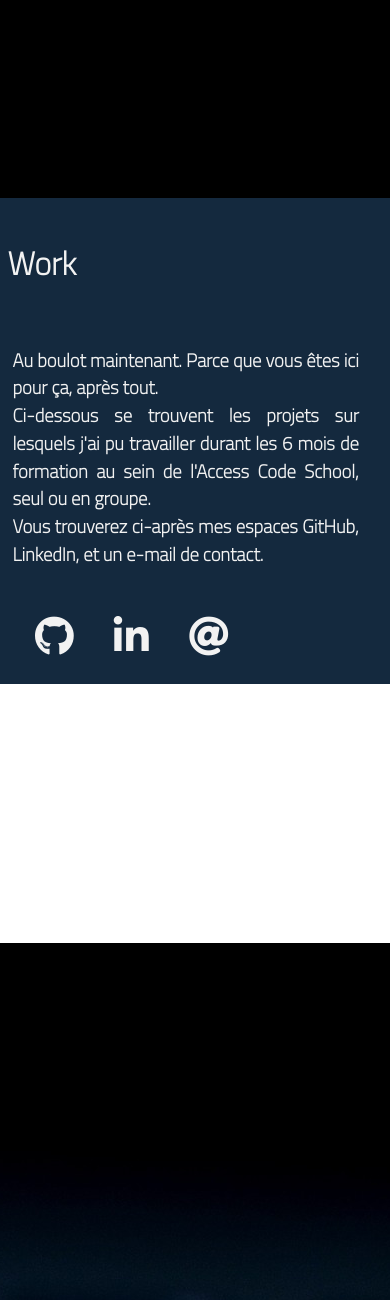
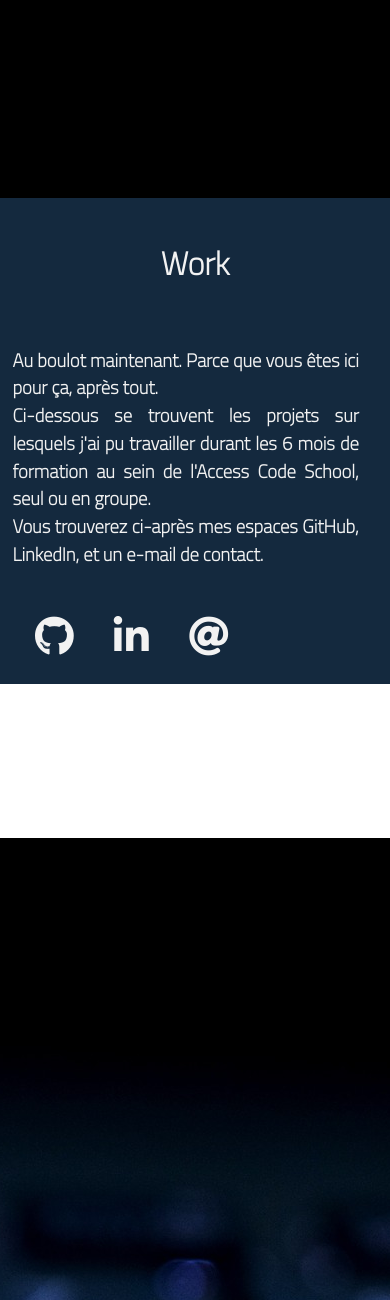
Before and after one commit to loanpasionek/PortfolioChill_Symfony, a Symfony app: template templates/page/index.html.twig in a window 390 px wide. Shown: the part 646-1946 px from the top of the page. Run offline with Twig, Linux system fonts and the light colour scheme; the template is opened without the code that fills it, so the values that code supplies are empty; some libraries are stand-ins or nearby versions.

Commit message:
Correctifs apportées sur centrage des titres en mobile

```diff
--- a/public/css/mediaqueries.css
+++ b/public/css/mediaqueries.css
@@ -10,7 +10,7 @@
 
 /* Medium screens */
 
-@media only screen and (max-width : 1400px){
+@media only screen and (max-width : 1400px) {
     /* Grid */
 
     .grid-item, .grid-item-med, .grid-item-lg, .tooltip, .tooltiptext
@@ -162,8 +162,9 @@
 
     .h100-sm{height:100%;}
     .h125p-sm{height:125px;}
-    .h200vh-sm{height:200vh;}
+    .h175vh-sm{height:175vh;}
     .h100vh-sm{height: 100vh;}
+    .h50vh-sm{height: 50vh;}
     .h100minusNav-sm{height:calc(100vh - 55px);}
 
     /* Margins && paddings */
@@ -177,17 +178,18 @@
 
     .center-sm{margin:auto;}
     .left8-sm{left:8%;}
+    .owl-stage-outer{margin-left: 0;}
+
 
 
     .fixed-sm{position: fixed;}
     .block-sm{display: block;}
     .flex-sm{display: flex;}
     .inline-sm{display: inline;}
+    .noFloat-sm{float:none !important;}
 
     /* Spécifiques */
 
-/*     .owl-dots{display:none;}
- */
 
 
     .owl-dots
--- a/public/css/style.css
+++ b/public/css/style.css
@@ -375,8 +375,10 @@ body{overflow-x:hidden;}
   .owl-dots{
     position: absolute;
     top:70%;
-    left:6%;
+    left:14%;
   }
+
+  .owl-stage-outer{margin-left: 8%;}
 
   .owl-dot{width:0% !important;}
   .owl-theme .owl-dots .owl-dot.active span{background-color:#E64A19;}
--- a/templates/page/index.html.twig
+++ b/templates/page/index.html.twig
@@ -11,9 +11,9 @@
 
     <!-- Section présentation des projets -->
 
-<section id="work" class="nomargin card h100vh h200vh-sm h100vh-xl">
+<section id="work" class="nomargin card h100vh h175vh-sm h100vh-xl">
     <div class="row bgcolor3">
-        <div class="col titillium bg_keyboard_sm h125p-sm">
+        <div class="col titillium bg_keyboard_sm h125p-sm noFloat-sm">
             <h2 class="color6 nomargin titillium rotated rotated-sm fs80 fs80-sm titleSection h2padd mtop30p bold-sm">Work</h2>
         </div>
 
```
